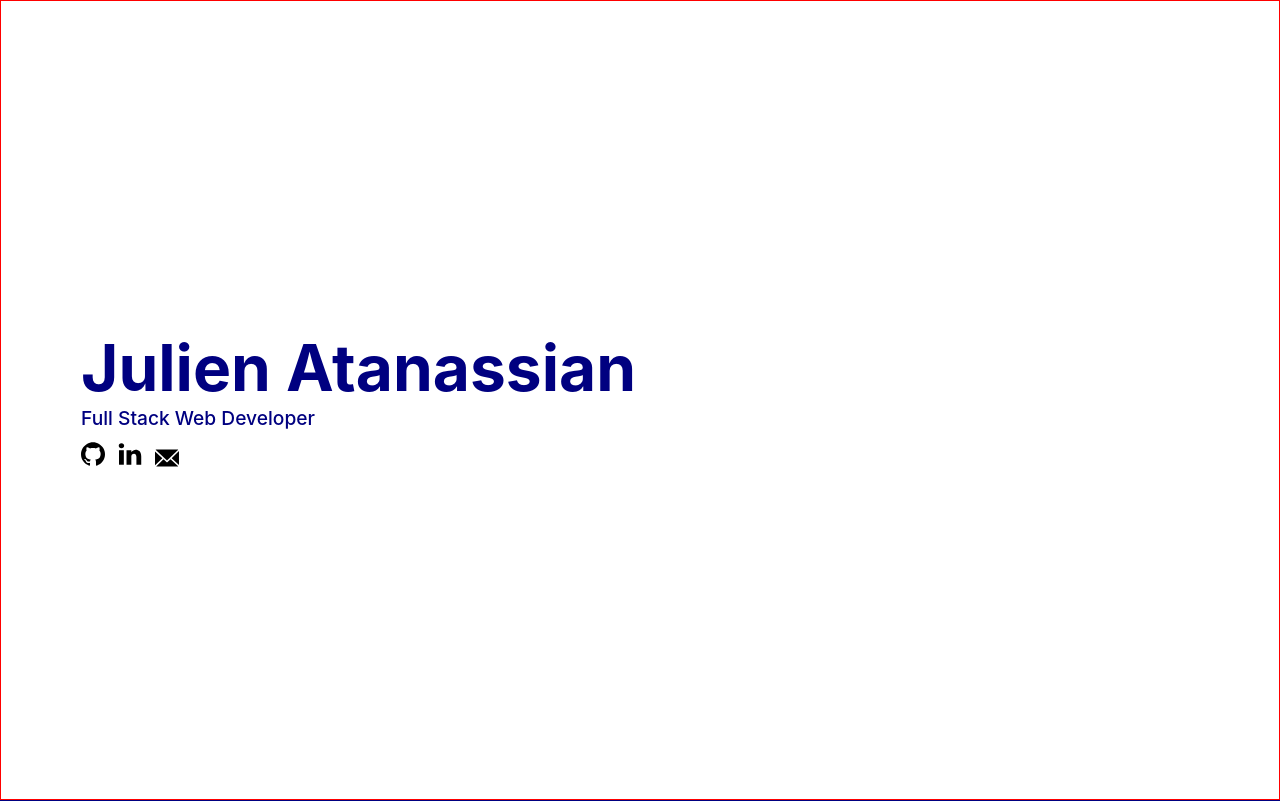
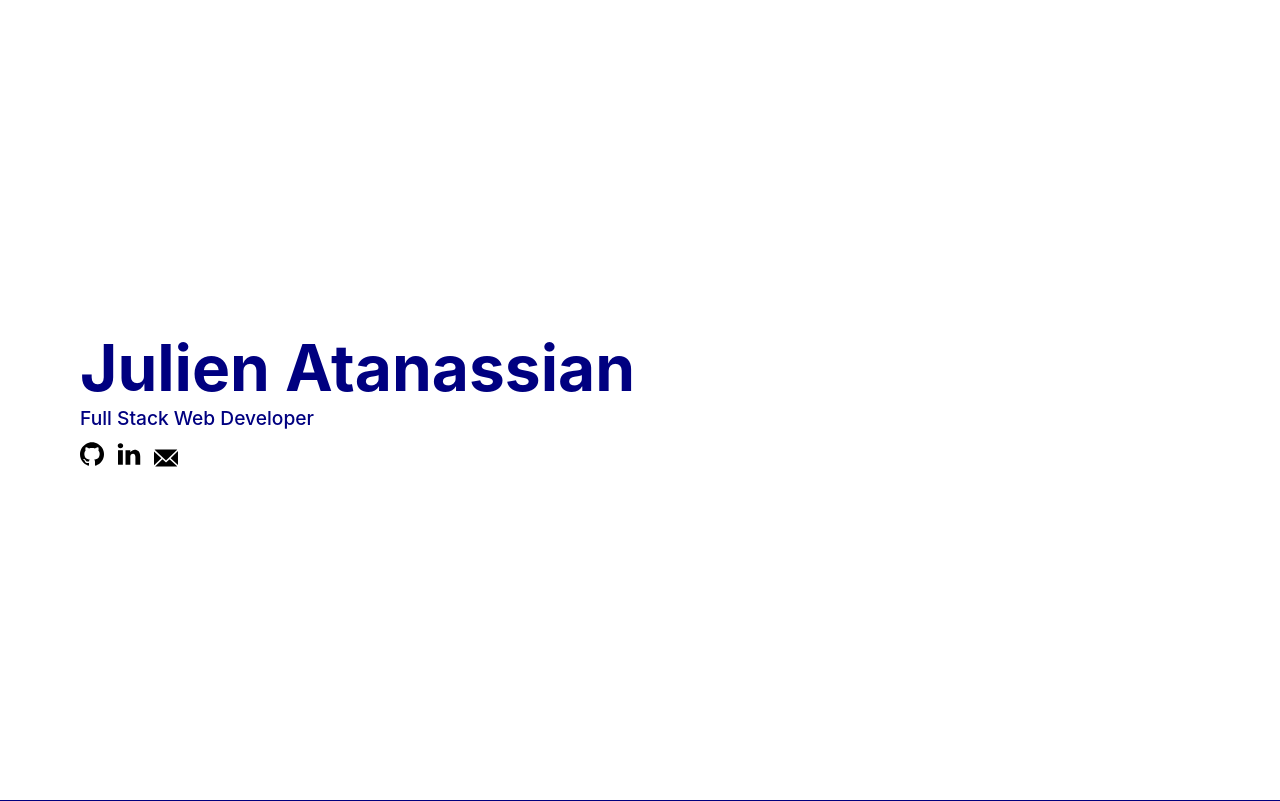
Before and after one commit to jatanassian/my_portfolio, a Gatsby site: page / in a window 1280 px wide. Shown: the top 801 px of the page. Built offline with nearby package versions, Linux system fonts and the light colour scheme; Gatsby itself is replaced by a stand-in of ours.

Commit message:
remove border

```diff
--- a/src/components/name.js
+++ b/src/components/name.js
@@ -6,7 +6,6 @@ const Name = () => (
         margin: `0 auto`,
         height: '100vh',
         padding: `1.45rem 5rem`,
-        border: 'solid 1px red',
         display: 'flex',
         flexDirection: 'column',
         justifyContent: 'center'
```
